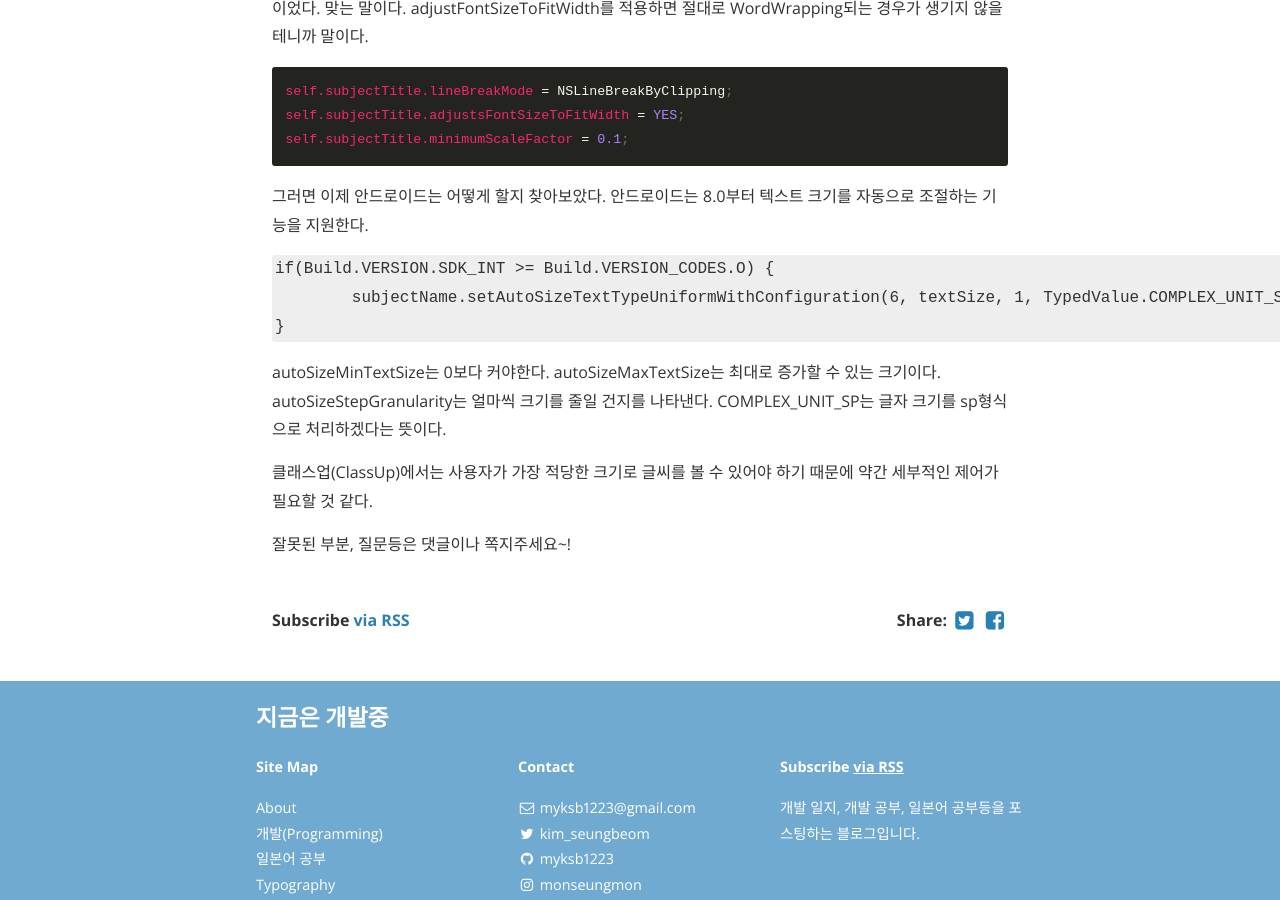
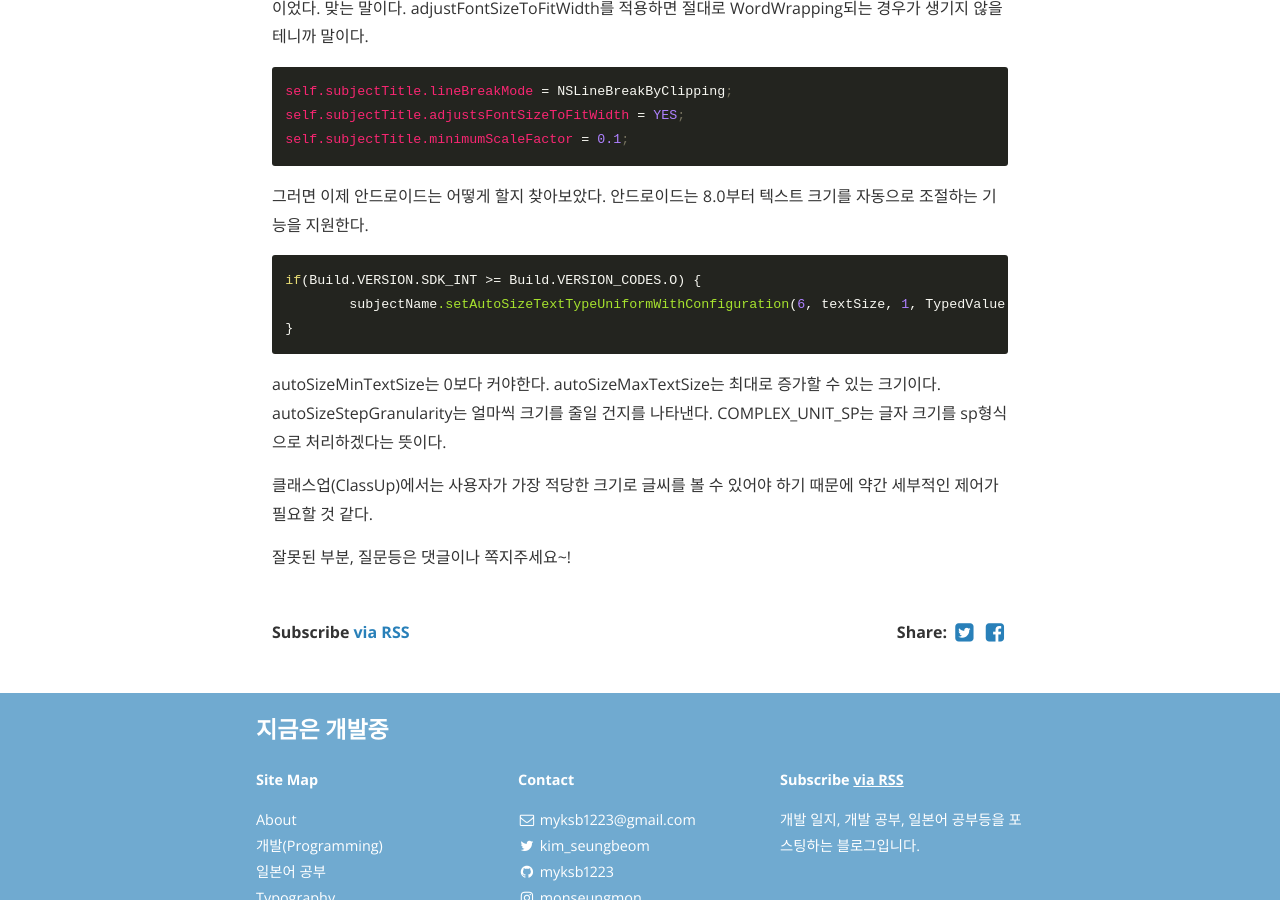
Before and after one commit to myksb1223/myksb1223.github.io, a Jekyll site: the page built from _posts/2018-07-12-Text-auto-resizing.md, in a window 1280 px wide and 900 px high, scrolled down 895 px. Built offline with Jekyll 4.4.1, drawn with Linux system fonts in a browser that asks for light colours; nearby versions of some CDN libraries; Markdown is read by kramdown in place of the engine named in the settings.

Commit message:
Change post

````diff
--- a/_posts/2018-07-12-Text-auto-resizing.md
+++ b/_posts/2018-07-12-Text-auto-resizing.md
@@ -38,7 +38,7 @@ self.subjectTitle.minimumScaleFactor = 0.1;
 그러면 이제 안드로이드는 어떻게 할지 찾아보았다.
 안드로이드는 8.0부터 텍스트 크기를 자동으로 조절하는 기능을 지원한다.
 
-```Android
+```java
 if(Build.VERSION.SDK_INT >= Build.VERSION_CODES.O) {
 	subjectName.setAutoSizeTextTypeUniformWithConfiguration(6, textSize, 1, TypedValue.COMPLEX_UNIT_SP);
 }
````
